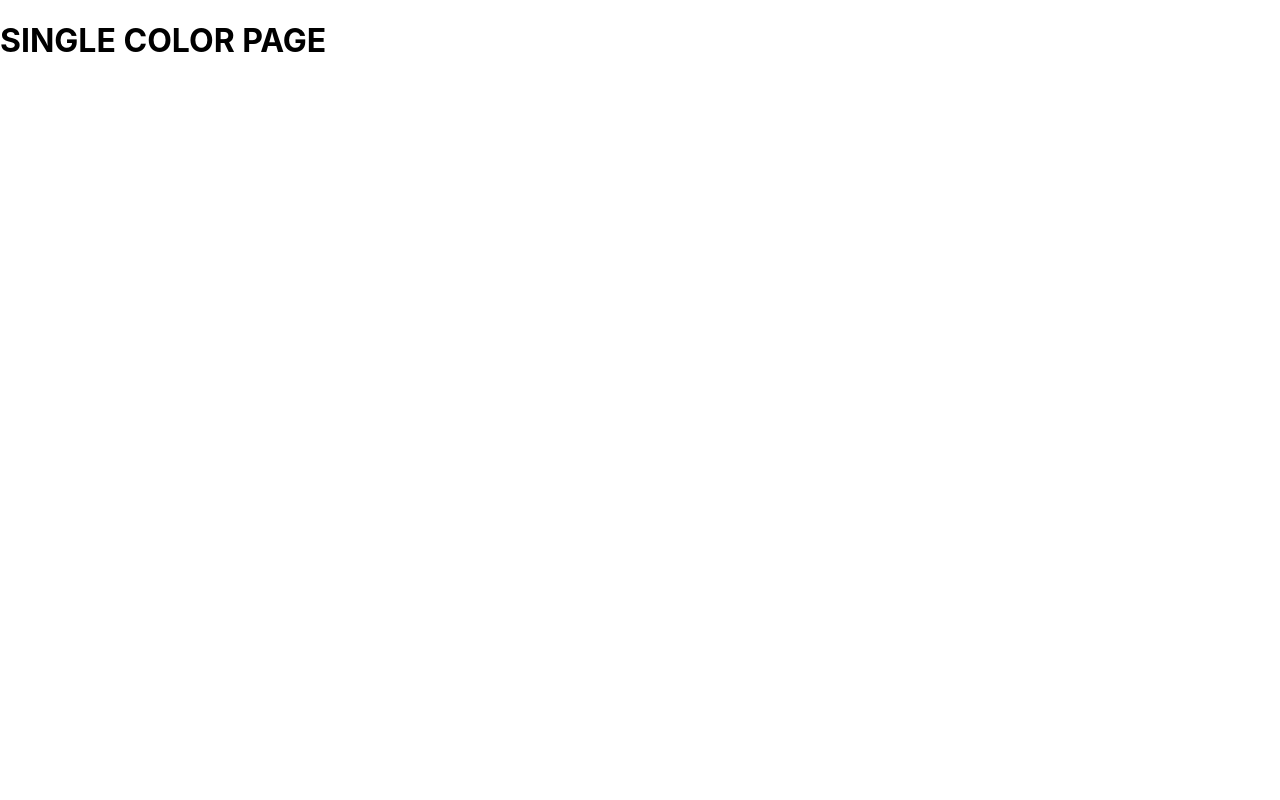
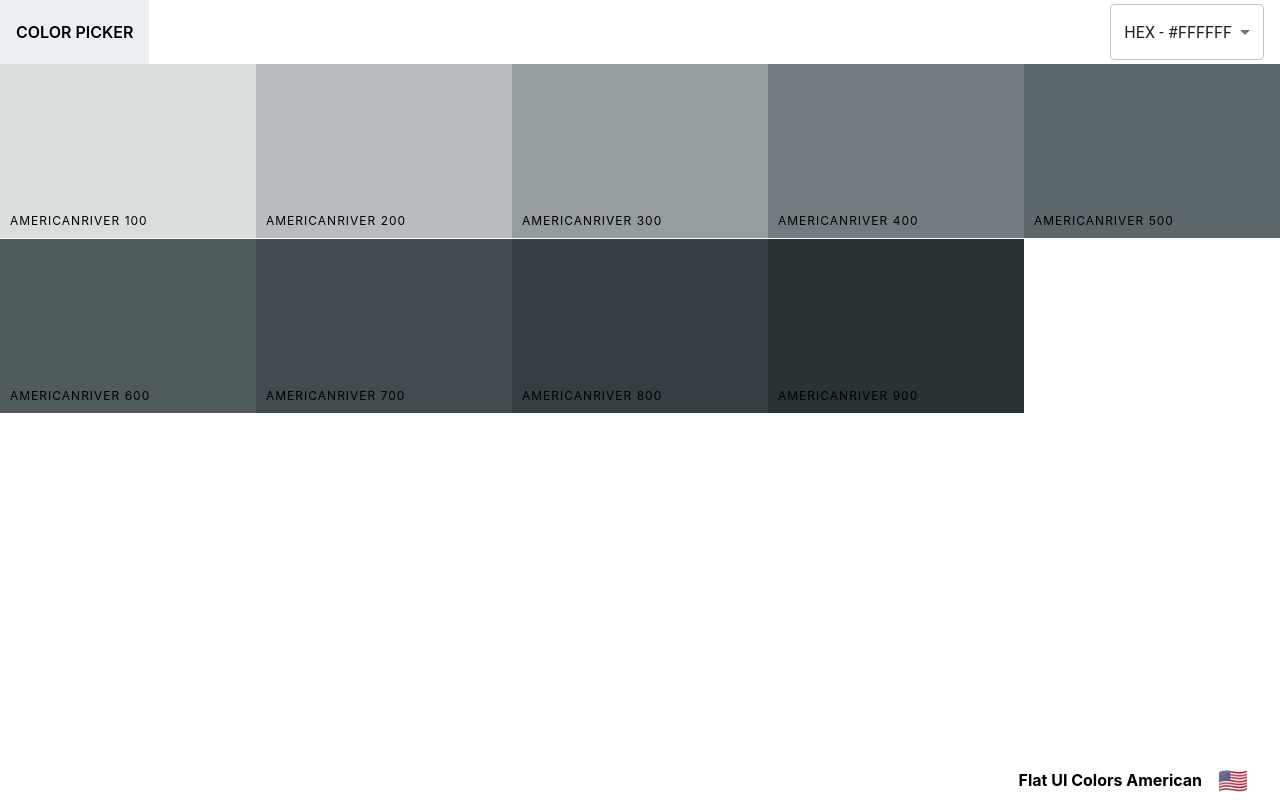
Before and after one commit to MarcuAdrian18/color-palettes-project, a React (Create React App) app: page /palette/flat-ui-colors-american/americanriver in a window 1280 px wide. Built offline with nearby package versions, Linux system fonts and the light colour scheme.

Commit message:
Add Navbar and Footer to SingleColorPalette

```diff
--- a/src/App.js
+++ b/src/App.js
@@ -3,6 +3,7 @@
 import { Route, Switch } from "react-router-dom";
 import seedColors from "./seedColors";
 import PaletteList from "./PaletteList";
+import SingleColorPalette from "./SingleColorPalette";
 import { generatePalette } from "./colorHelpers";
 
 class App extends Component {
@@ -36,7 +37,14 @@
         <Route
           exact
           path="/palette/:paletteId/:colorId"
-          render={() => <h1>SINGLE COLOR PAGE</h1>}
+          render={(routeProps) => (
+            <SingleColorPalette
+              colorId={routeProps.match.params.colorId}
+              palette={generatePalette(
+                this.findPalette(routeProps.match.params.paletteId)
+              )}
+            />
+          )}
         />
       </Switch>
       // <div className="App">
--- a/src/ColorBox.js
+++ b/src/ColorBox.js
@@ -17,7 +17,7 @@
     });
   }
   render() {
-    const { name, background } = this.props;
+    const { name, background, paletteId, id, showLink } = this.props;
     const { copied } = this.state;
     return (
       <CopyToClipboard text={background} onCopy={this.changeCopyState}>
@@ -36,9 +36,14 @@
             </div>
             <button className="copy-button">Copy</button>
           </div>
-          <Link to="/" onClick={(e) => e.stopPropagation()}>
-            <span className="see-more">MORE</span>
-          </Link>
+          {showLink && (
+            <Link
+              to={`/palette/${paletteId}/${id}`}
+              onClick={(e) => e.stopPropagation()}
+            >
+              <span className="see-more">MORE</span>
+            </Link>
+          )}
         </div>
       </CopyToClipboard>
     );
--- a/src/Navbar.js
+++ b/src/Navbar.js
@@ -31,6 +31,7 @@
         <div className="logo">
           <Link to="/">Color Picker</Link>
         </div>
+        {this.props.showingAllColors && (
           <div className="slider-container">
             <p>Level: {this.props.level}</p>
             <div className="slider">
@@ -43,6 +44,7 @@
               />
             </div>
           </div>
+        )}
         <div className="select-container">
           <Select value={format} onChange={this.handleFormatChange}>
             <MenuItem value="hex">HEX - #FFFFFF</MenuItem>
--- a/src/Palette.js
+++ b/src/Palette.js
@@ -1,5 +1,6 @@
 import React, { Component } from "react";
 import ColorBox from "./ColorBox";
+
 import Navbar from "./Navbar";
 import "./Palette.css";
 
@@ -17,11 +18,19 @@
     this.setState({ format: val });
   }
   render() {
-    const { paletteName, emoji } = this.props.palette;
+    const { paletteName, emoji, id } = this.props.palette;
     const { level, format } = this.state;
     const colorBoxes = this.props.palette.colors[this.state.level].map(
       (color) => (
-        <ColorBox background={color[format]} name={color.name} key={color.id} />
+        <ColorBox
+          background={color[format]}
+          name={color.name}
+          key={color.id}
+          id={color.id}
+          paletteId={id}
+          moreUrl={`palette/${id}/${color.id}`}
+          showLink={true}
+        />
       )
     );
     return (
--- /dev/null
+++ b/src/PaletteFooter.js
@@ -0,0 +1,15 @@
+import React, { Component } from "react";
+
+function PaletteFooter(props) {
+  const { paletteName, emoji } = props;
+  return (
+    <footer className="palette-footer">
+      <span>{paletteName}</span>
+      <span className="emoji" role="img">
+        {emoji}
+      </span>
+    </footer>
+  );
+}
+
+export default PaletteFooter;
--- /dev/null
+++ b/src/SingleColorPalette.js
@@ -0,0 +1,54 @@
+import React, { Component } from "react";
+import Navbar from "./Navbar";
+import ColorBox from "./ColorBox";
+import PaletteFooter from "./PaletteFooter";
+
+class SingleColorPalette extends Component {
+  constructor(props) {
+    super(props);
+    this.state = {
+      format: "hex",
+    };
+    this._shades = this.gatherShades(this.props.palette, this.props.colorId);
+    this.gatherShades = this.gatherShades.bind(this);
+    this.changeFormat = this.changeFormat.bind(this);
+  }
+  gatherShades(palette, colorToFilterBy) {
+    //return all the color-shades
+    let shades = [];
+    let allColors = palette.colors;
+    for (let key in allColors) {
+      shades = shades.concat(
+        allColors[key].filter((color) => color.id === colorToFilterBy)
+      );
+    }
+
+    return shades.slice(1); //We do not need the 50 shade
+  }
+  changeFormat(val) {
+    this.setState({ format: val });
+  }
+  render() {
+    const colorBoxes = this._shades.map((color) => (
+      <ColorBox
+        key={color.name}
+        name={color.name}
+        background={color[this.state.format]}
+        showLink={false}
+      />
+    ));
+    return (
+      <div className="Palette">
+        <Navbar handleChange={this.changeFormat} showingAllColors={false} />
+
+        <div className="Palette-colors">{colorBoxes}</div>
+        <PaletteFooter
+          paletteName={this.props.palette.paletteName}
+          emoji={this.props.palette.emoji}
+        />
+      </div>
+    );
+  }
+}
+
+export default SingleColorPalette;
```
Lines whose indentation alone changed are shown as unchanged.
